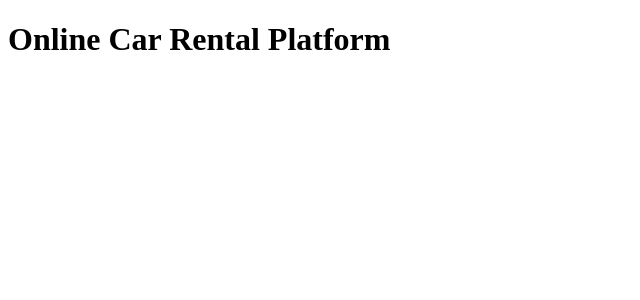
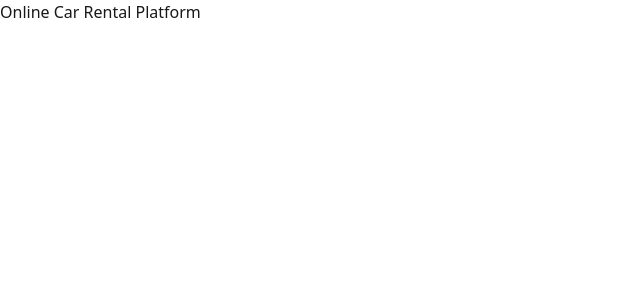
Before and after one commit to arunabhajana/online-car-rental-platform, a React (Vite) app: page / in a window 1280 px wide. Shown: the top 300 px of the page, without its empty margins (0-640 px from the left). Built offline with nearby package versions, Linux system fonts and the light colour scheme.

Commit message:
Added TailwindCSS & DasiyUI

```diff
--- a/src/App.css
+++ b/src/App.css
@@ -0,0 +1,2 @@
+@import "tailwindcss";
+@plugin "daisyui";
--- a/src/App.jsx
+++ b/src/App.jsx
@@ -1,3 +1,4 @@
+import './App.css'
 const App = () => {
   return (
     <div>
--- a/src/index.css
+++ b/src/index.css
@@ -0,0 +1 @@
+@import "tailwindcss";
--- a/vite.config.js
+++ b/vite.config.js
@@ -1,7 +1,10 @@
 import { defineConfig } from 'vite'
 import react from '@vitejs/plugin-react-swc'
+import tailwindcss from '@tailwindcss/vite'
 
 // https://vite.dev/config/
 export default defineConfig({
-  plugins: [react()],
+  plugins: [react(),
+    tailwindcss(),
+  ],
 })
```
Also changed, not shown: package.json (+5 -2 lines), 2 other files (tests, documents, lock files or other folders).
